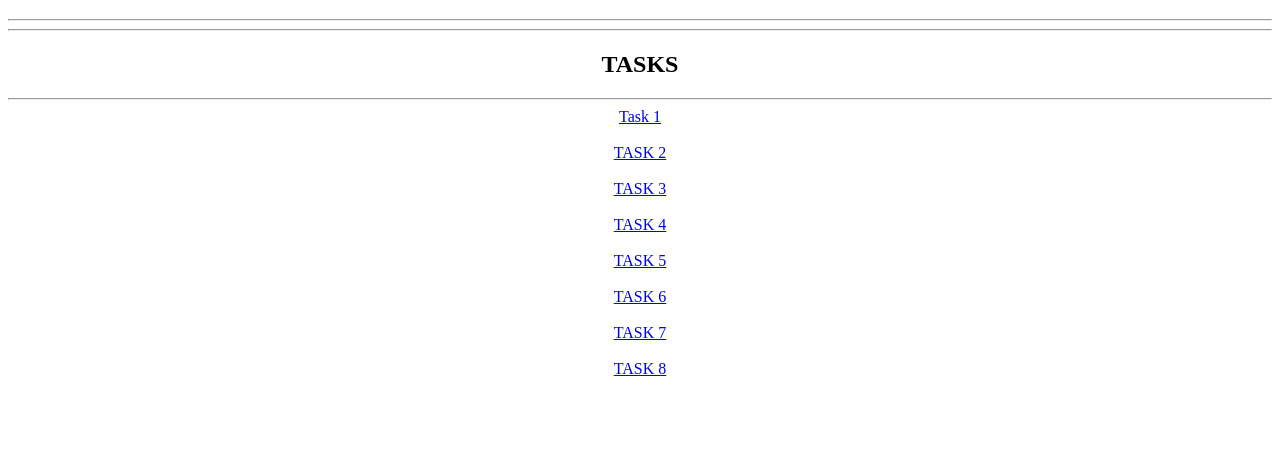
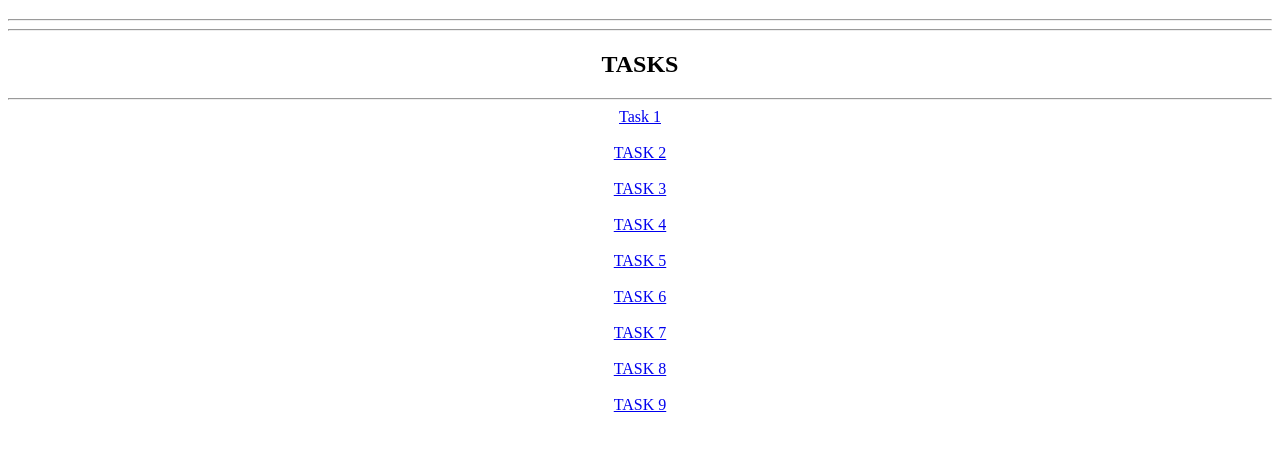
Before and after one commit to Namitha-KS/Mulearn_Web, a plain HTML site: page index.html in a window 1280 px wide. Shown: the part 61-512 px from the top of the page. Drawn offline with Linux system fonts and the light colour scheme.

Commit message:
Update index.html
Added task9

```diff
--- a/index.html
+++ b/index.html
@@ -17,5 +17,6 @@
     <a target="_blank" href="TASK 6/index.html">TASK 6</a><br><br>
     <a target="_blank" href="TASK 7/index.html">TASK 7</a><br><br>
     <a target="_blank" href="TASK 8/index.html">TASK 8</a><br><br>
+    <a target="_blank" href="TASK 9/index.html">TASK 9</a><br><br>
 </body>
 </html>
```
